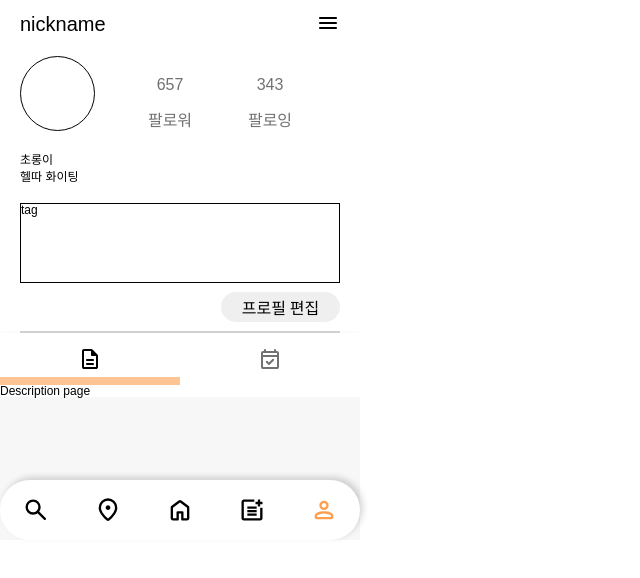
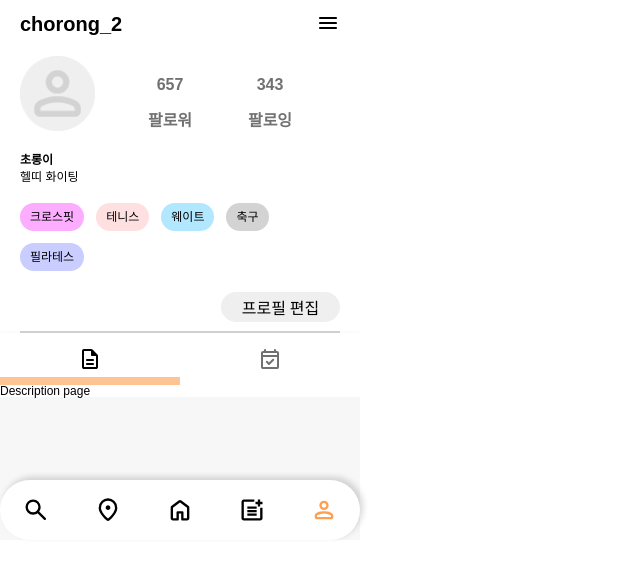
Before and after one commit to healthiee/healthiee-front, a React (Create React App) app: page /profile in a window 1280 px wide. Shown: the top 578 px of the page, without its empty margins (0-640 px from the left). Built offline with nearby package versions, Linux system fonts and the light colour scheme; a web font is replaced by a local one.

Commit message:
design: profilePage UI Update

```diff
--- a/src/pages/ProfilePage/ProfilePage.js
+++ b/src/pages/ProfilePage/ProfilePage.js
@@ -1,10 +1,33 @@
 import { NavLink, Outlet } from "react-router-dom";
 import styles from './ProfilePage.module.css';
+import { useState } from "react";
 import {ReactComponent as Menu} from '../../assets/images/menu.svg';
 import {ReactComponent as Description} from '../../assets/images/description.svg';
 import {ReactComponent as EventAvailable} from '../../assets/images/eventAvailable.svg';
+import defaultProfile from '../../assets/images/defaultProfile.png';
+import Setting from './SettingPage/Setting';
+
+const profileDummy = {
+  profileimg: defaultProfile,
+  follower: 657,
+  following: 343,
+  nickname: 'chorong_2',
+  name: '초롱이',
+  body: '헬띠 화이팅',
+  tags: [{name: '크로스핏', color: '#FCADFF'},
+  {name: '테니스', color: '#FFE0E0'},
+  {name: '웨이트', color: '#B1E7FF'},
+  {name: '축구', color: '#D3D3D3'},
+  {name: '필라테스', color: '#C9CDFF'}]
+};
 
 const ProfilePage = () => {
+
+  const [setting, setSetting] = useState(false);
+
+  const settingHandler = () => {
+    setSetting(true);
+  }
 
   const activeStyle = ({isActive}) => isActive ? `${styles.nav_icon} ${styles.active}` : styles.nav_icon;
 
@@ -12,29 +35,32 @@ const ProfilePage = () => {
     <div className={styles.container}>
       <div className={styles.profile_container}>
         <div className={styles.header}>
-          <h1>nickname</h1>
-          <div><Menu/></div>
+          <h1>{profileDummy.nickname}</h1>
+          <div><Menu onClick={settingHandler} style={{cursor:'pointer'}}/></div>
+          {setting && <Setting/>}
         </div>
 
         <div className={styles.profile}>
-          <div className={styles.profile_img}></div>
+          <div className={styles.profile_img}>
+            <img src={profileDummy.profileimg} alt="profile_img" />
+          </div>
           <div className={styles.follow}>
-            <p>657</p>
+            <p>{profileDummy.follower}</p>
             <p>팔로워</p>
           </div>
           <div className={styles.follow}>
-            <p>343</p>
+            <p>{profileDummy.following}</p>
             <p>팔로잉</p>
           </div>
         </div>
 
         <div className={styles.profile_info}>
-          <h3>초롱이</h3>
-          <p>헬따 화이팅</p>
+          <h3>{profileDummy.name}</h3>
+          <p>{profileDummy.body}</p>
         </div>
 
         <div className={styles.profile_tags}>
-          tag
+          {profileDummy.tags.map(tag => <div className={styles.tag} style={{backgroundColor:`${tag.color}`}}>{tag.name}</div>)}
         </div>
 
         <div className={styles.profile_btn}>
--- a/src/pages/ProfilePage/ProfilePage.module.css
+++ b/src/pages/ProfilePage/ProfilePage.module.css
@@ -25,6 +25,8 @@
 
 .header h1 {
   font-size: 20px;
+  color: #000000;
+  font-weight: bold;
 }
 
 /* profile */
@@ -38,7 +40,6 @@
   width: 75px;
   height: 75px;
   border-radius: 50%;
-  border: 1px solid black;
 }
 
 .follow {
@@ -49,6 +50,7 @@
   flex-direction: column;
   align-items: center;
   justify-content: center;
+  font-weight: bold;
 }
 
 .follow p {
@@ -68,12 +70,28 @@
 .profile_info > * {
   font-size: 12px;
   margin-bottom: 5px;
+  color: #000000;
+}
+
+.profile_info h3 {
+  font-weight: 600;
 }
 
 /* profile tag */
 .profile_tags {
   height: 80px;
-  border: 1px solid black;
+  display: flex;
+  flex-wrap: wrap;
+}
+
+.tag {
+  height: 28px;
+  margin-right: 12px;
+  margin-bottom: 12px;
+  border-radius: 16px;
+  display: flex;
+  align-items: center;
+  padding: 0 10px;
 }
 
 /* profile button */
--- /dev/null
+++ b/src/pages/ProfilePage/SettingPage/Setting.js
@@ -0,0 +1,11 @@
+import styles from './Setting.module.css';
+
+const Setting = () => {
+  return (
+    <div className={styles.container}>
+      <h1>Setting Page</h1>
+    </div>
+  )
+};
+
+export default Setting;
--- /dev/null
+++ b/src/pages/ProfilePage/SettingPage/Setting.module.css
@@ -0,0 +1,12 @@
+.container {
+  width: 360px;
+  height: 540px;
+  background-color: white;
+  position: absolute;
+  top: 0;
+  left: 0;
+}
+
+.container h1 {
+  text-align: center;
+}
```
